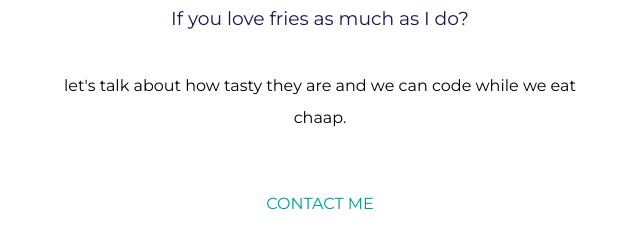
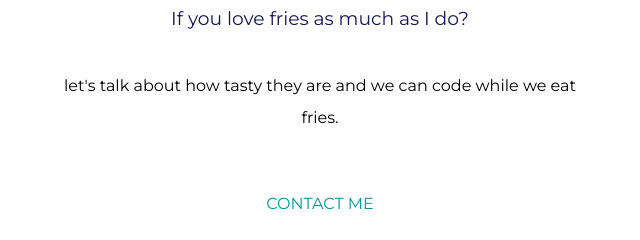
Before and after one commit to vaishhhhhh/CSS, a plain HTML site: page index.html in a window 1280 px wide. Shown: the part 2084-2324 px from the top of the page, 320-960 px from the left. Drawn offline with Linux system fonts and the light colour scheme; a web font is replaced by a local one.

Commit message:
Update index.html

```diff
--- a/index.html
+++ b/index.html
@@ -46,7 +46,7 @@
       <div class="contact-me">
         <h2>Get In Touch</h2>
         <h3>If you love fries as much as I do?</h3>
-        <p class="contact-message">let's talk about how tasty they are and we can code while we eat chaap.</p>
+        <p class="contact-message">let's talk about how tasty they are and we can code while we eat fries.</p>
         <a class="btn" href="mailto:vaishanvdone@gmail.com">CONTACT ME</a>
       </div>
     </div>
```
